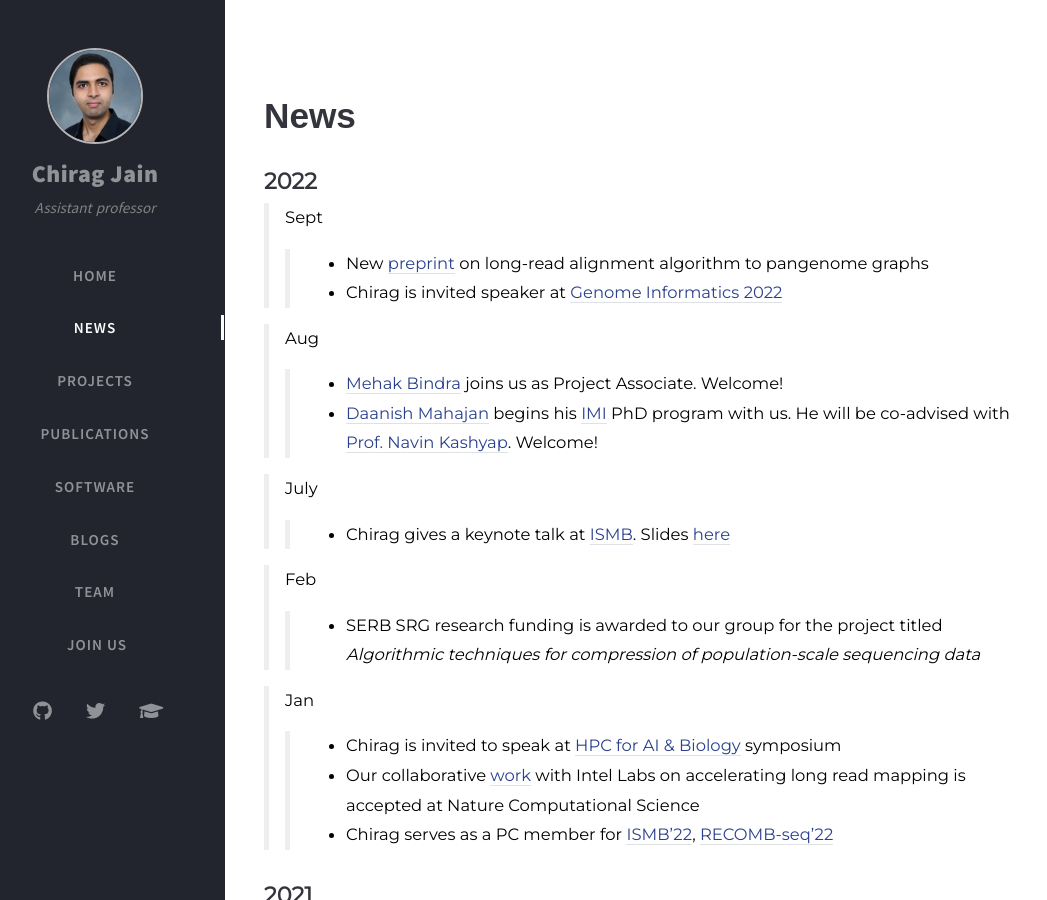
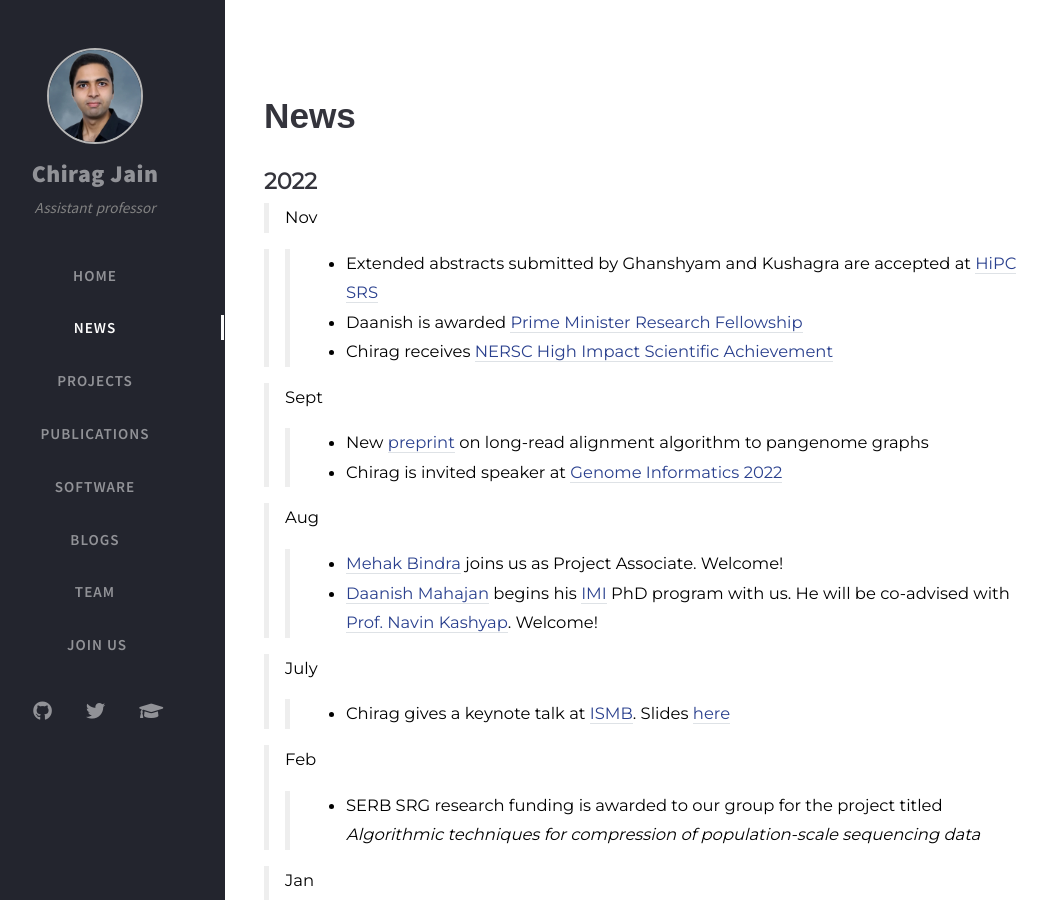
Before and after one commit to at-cg/at-cg.github.io, a Jekyll site: the page built from tabs/new.md, in a window 1280 px wide and 900 px high. Shown: the whole window, without its empty margins (35-1082 px from the left). Built offline with Jekyll 4.4.1, drawn with Linux system fonts in a browser that asks for light colours; nearby versions of some CDN libraries; comment, search, counter and statistics services are not loaded.

Commit message:
Update new.md

```diff
--- a/tabs/new.md
+++ b/tabs/new.md
@@ -20,6 +20,12 @@ type: news
 # **News**
 
 ## **2022**
+
+> Nov
+
+>> - Extended abstracts submitted by Ghanshyam and Kushagra are accepted at [HiPC SRS](https://hipc.org/srs/)
+>> - Daanish is awarded [Prime Minister Research Fellowship](https://www.pmrf.in)
+>> - Chirag receives [NERSC High Impact Scientific Achievement](https://www.hpcwire.com/off-the-wire/nersc-honors-early-career-researchers-with-2022-achievement-awards/)
 
 > Sept
 >> - New [preprint](https://doi.org/10.1101/2022.08.29.505691) on long-read alignment algorithm to pangenome graphs
```
